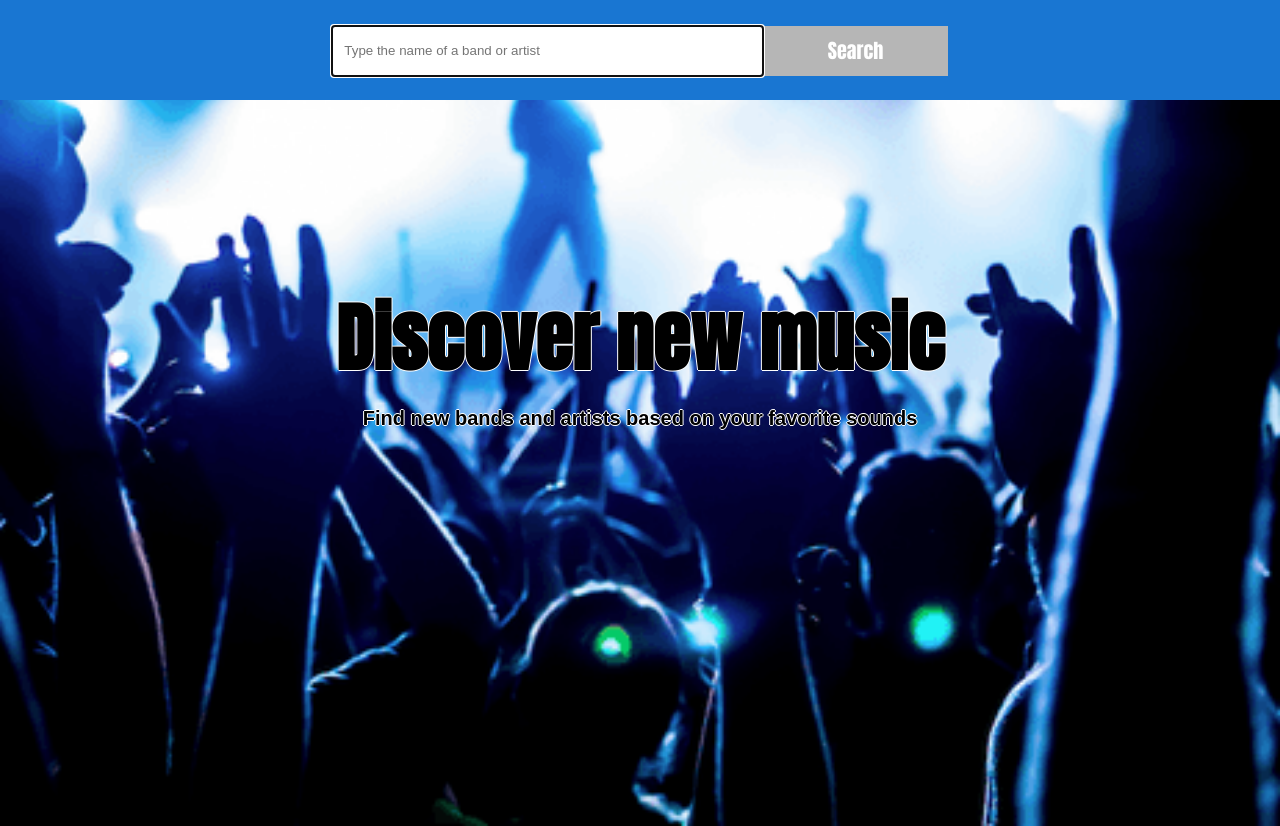
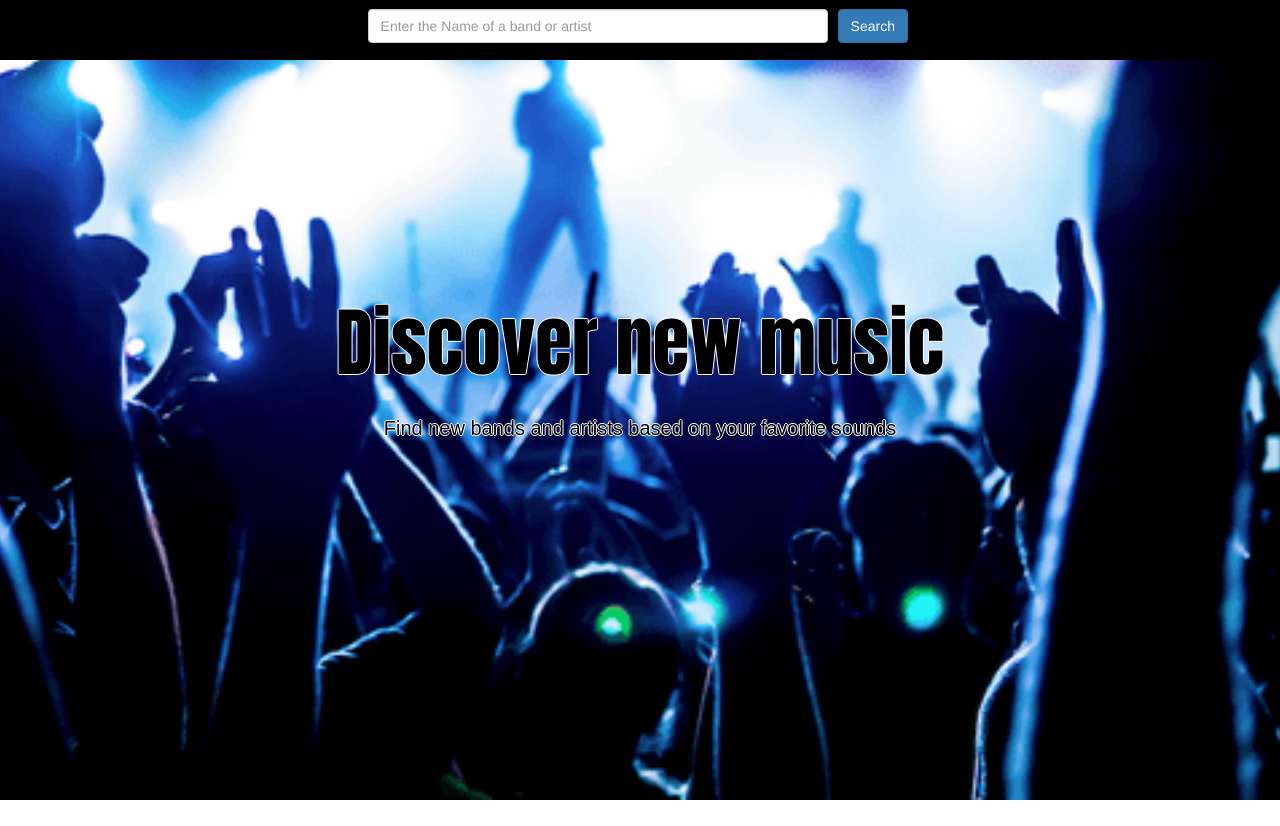
Before and after one commit to ryj1023/Discover-The-Music-App, a website built with webpack: page index.html in a window 1280 px wide. After the commit the page ends 800 px from the top, so only its background shows below. Built offline with nearby package versions, Linux system fonts and the light colour scheme; files whose address does not match are found by name.

Commit message:
bootstrap searchbar

```diff
--- a/css/index.less
+++ b/css/index.less
@@ -15,11 +15,10 @@
 	margin: auto;
 }
 .search-container{
+	background-color: black;
 	height: 60px;
-	text-align: center;
-	background-color: @blue;
 	width: 100%;
-	padding-top: 20px;
+	padding-left: 28%;
 	padding-bottom: 20px;
 	position: fixed;
 	top: 0;
@@ -27,6 +26,15 @@
 }
 .field-set{
 	border-style: none;
+}
+.form-control{
+	width: 50% !important;
+	margin: 1% !important;
+}
+.btn-primary{
+	margin-top: 1% !important;
+    margin-right: 1% !important;
+    margin-bottom: 1% !important;
 }
 .content-wrapper{
 	height: 100%;
@@ -96,7 +104,9 @@
 		text-decoration: none;
 		height: 20px;
 		width: 30%;
-		padding: 1%;
+		padding-left: 1%;
+		padding-right: 1%;
+		padding-bottom: 1%;
 		background-color: white;
 		border-radius: 25px;
 	    border: 2px solid;
--- a/index.html
+++ b/index.html
@@ -4,18 +4,25 @@
 	<meta charset="UTF-8">
 	<title>Discover The Music</title>
 	<link rel="stylesheet" href="discover-the-music-app.1.0.0.css">
+	<link rel="stylesheet" href="../node_modules/bootstrap/dist/css/bootstrap.min.css">
+	<link rel="stylesheet" href="http://bootswatch.com/cerulean/bootstrap.min.css">
 	<link href='//fonts.googleapis.com/css?family=Fjalla+One|Anton' rel='stylesheet' type='text/css'>
 	<link href="https://code.jquery.com/ui/1.10.4/themes/smoothness/jquery-ui.min.css" rel="stylesheet" type="text/css" />
 	</head>
 	<body>
 		<div class="search-container">
-			<form class="band-name-input">
+			<form class="form-group">
+			  <input class="form-control col-sm-8" name="query" id="focusedInput" type="text" placeholder="Enter the Name of a band or artist">
+			  <input type="hidden" value="" id="artistName">
+			  <a href="#" class="btn btn-primary">Search</a>
+			</form>
+			<!--form class="band-name-input">
 				<fieldset class="field-set">
 					<input id="artist" class="text" type="text" placeholder="Type the name of a band or artist" size="20" name="query" autofocus required>
 					<input type="hidden" value="" id="artistName">
 					<input class="button" type="submit" value="Search">
 				</fieldset>
-			</form>
+			</form-->
 		</div>
 				<div class="results">
 					<div class='counter'></div>
--- a/js/app.js
+++ b/js/app.js
@@ -1,3 +1,4 @@
+
 var artistName = "";
 var markers = [];
 var getLocation = function() {
@@ -110,7 +111,7 @@
 /*Function that runs when keyword is entered and search button clicked.
 The results and counter classes are cleared and the value typed by user is stored.
 */
-	$('.band-name-input').submit(function(e) {
+	$('.form-group').submit(function(e) {
 		e.preventDefault();
 		//zero out results of a previous search
 		$('.display').html('');
@@ -121,13 +122,13 @@
 		$('.results').css('padding-top', '150px');
 	});
 $(function() {
-$( "#artist" ).autocomplete({
+$( "#focusedInput" ).autocomplete({
     minLength: 1,
 	 source: function (request, response) {
         $.ajax({
             url: 'https://api.spotify.com/v1/search',
             data: {
-                q: $("#artist").val(),
+                q: $("#focusedInput").val(),
                 type: 'artist',
                 limit: 10
             },
@@ -138,15 +139,15 @@
     }
 }).data( "ui-autocomplete" )._renderItem = function( ul, item ) {
      return $( "<li></li>" ).click(function(){
-     		$('#artist').val(item.name);
-     		$('.band-name-input').submit()
+     		$('#focusedInput').val(item.name);
+     		$('.form-group').submit()
      })
         .data( "item.autocomplete", item )
           .append( "<a class='artist-image'>" + item.name + "<br>" + '<img src=' + item.images[0].url + '>' + "</a>" )
         .appendTo( ul );
 		};
 	});
-$( "#artist" ).on("input", function() {
+$( "#focusedInput" ).on("input", function() {
 		var input = this.value;
 	});
 });
--- a/package.json
+++ b/package.json
@@ -1,5 +1,4 @@
-
-  {
+{
   "name": "discover-the-music-app",
   "version": "1.0.0",
   "description": "",
@@ -32,6 +31,7 @@
   },
   "homepage": "https://github.com/ryj1023/Discover-The-Music-App#readme",
   "dependencies": {
+    "bootstrap": "^3.3.7",
     "jquery": "^3.0.0"
   },
   "devDependencies": {
```
Also changed, not shown: build/app.js, build/discover-the-music-app.1.0.0.css, build/index.html, 1 other file.
